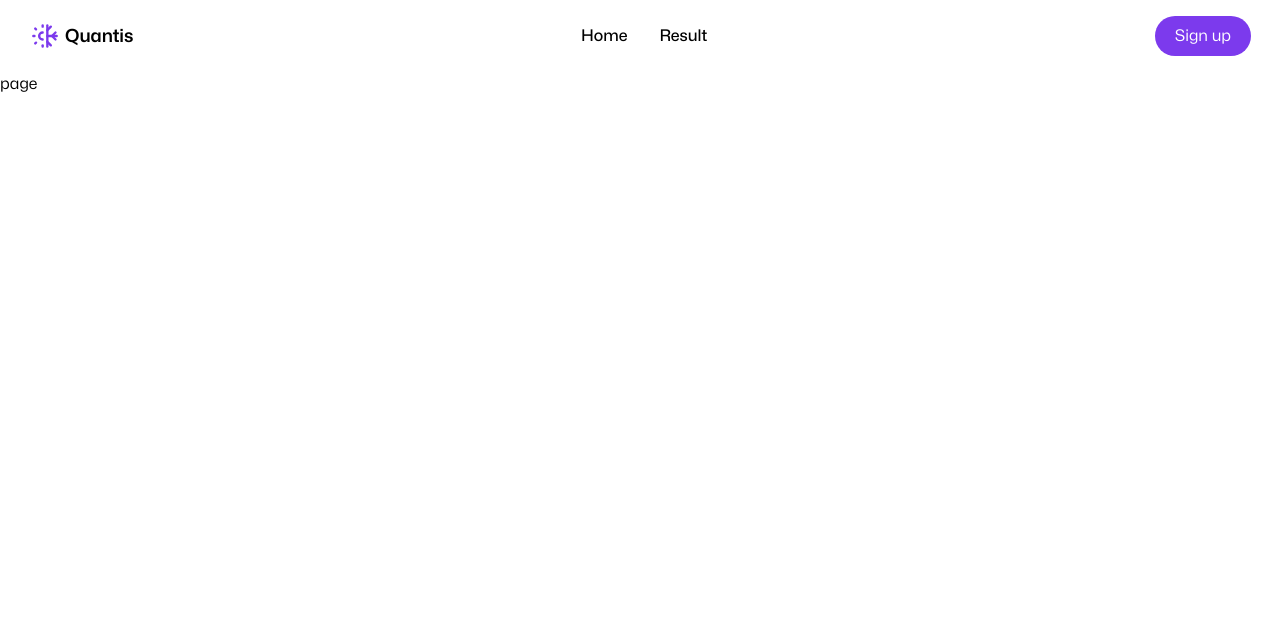
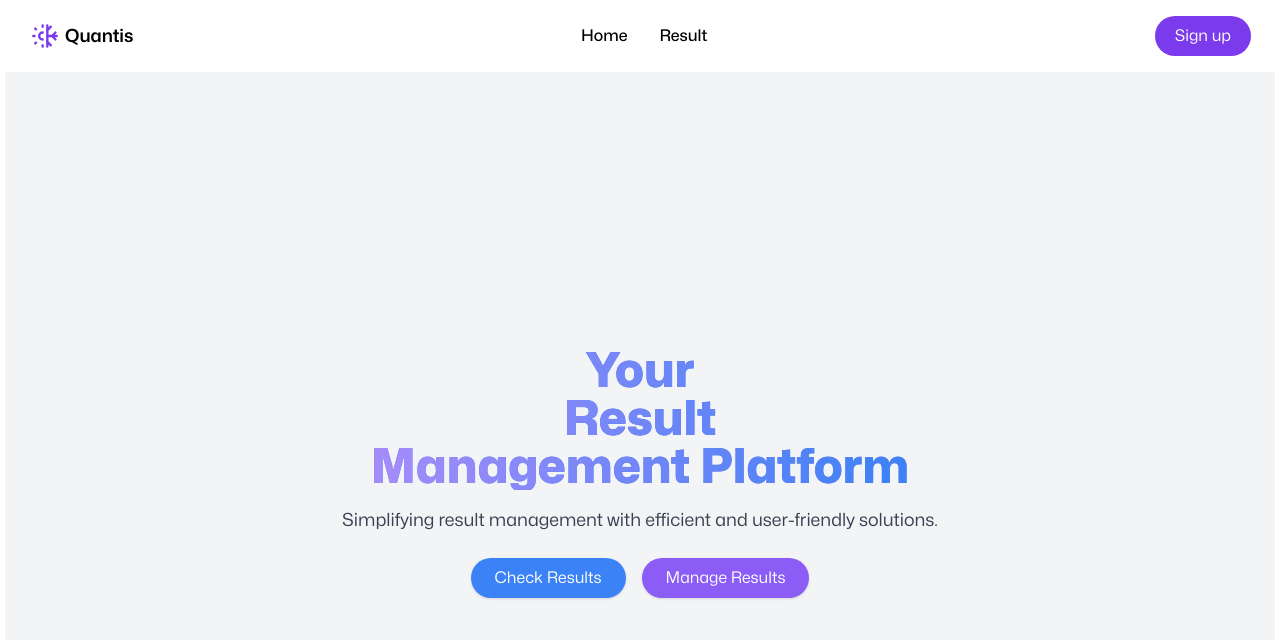
Before and after one commit to Koushik1311/result-management-system, a Next.js app: page / in a window 1280 px wide. Shown: the top 640 px of the page. Built offline with nearby package versions, Linux system fonts and the light colour scheme.

Commit message:
home page

```diff
--- a/app/(base)/(home)/page.tsx
+++ b/app/(base)/(home)/page.tsx
@@ -1,3 +1,36 @@
+import Link from "next/link";
+
 export default function HomePage() {
-  return <div>page</div>;
+  return (
+    <div className="container flex flex-col items-center justify-center min-h-screen p-6 bg-gray-100">
+      <h1 className="text-center text-4xl font-extrabold bg-clip-text text-transparent bg-gradient-to-r from-blue-500 via-blue-600 to-violet-400">
+        <span className="block text-5xl bg-clip-text text-transparent bg-gradient-to-r from-violet-400 to-blue-500">
+          Your
+        </span>
+        <span className="block text-5xl bg-clip-text text-transparent bg-gradient-to-r from-violet-400 to-blue-500">
+          <span className="block">Result</span>
+          <span className="block">Management Platform</span>
+        </span>
+      </h1>
+      <p className="mt-4 text-lg text-gray-700">
+        Simplifying result management with efficient and user-friendly
+        solutions.
+      </p>
+
+      <div className="mt-6 flex gap-4">
+        <Link
+          href="/result"
+          className="px-6 py-2 text-white bg-blue-500 rounded-full shadow hover:bg-blue-600 transition duration-300"
+        >
+          Check Results
+        </Link>
+        <Link
+          href="/login"
+          className="px-6 py-2 text-white bg-violet-500 rounded-full shadow hover:bg-violet-600 transition duration-300"
+        >
+          Manage Results
+        </Link>
+      </div>
+    </div>
+  );
 }
```
